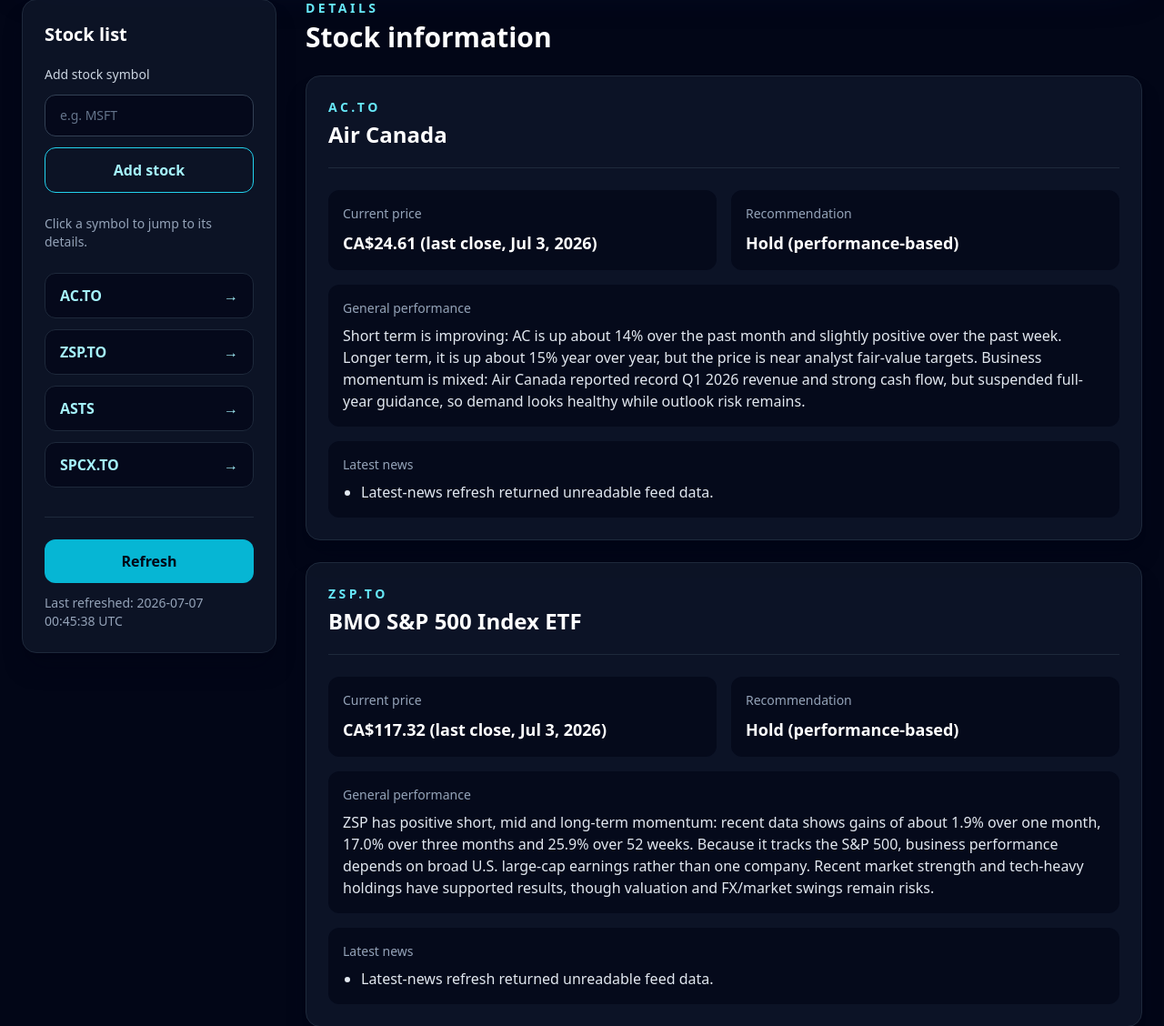
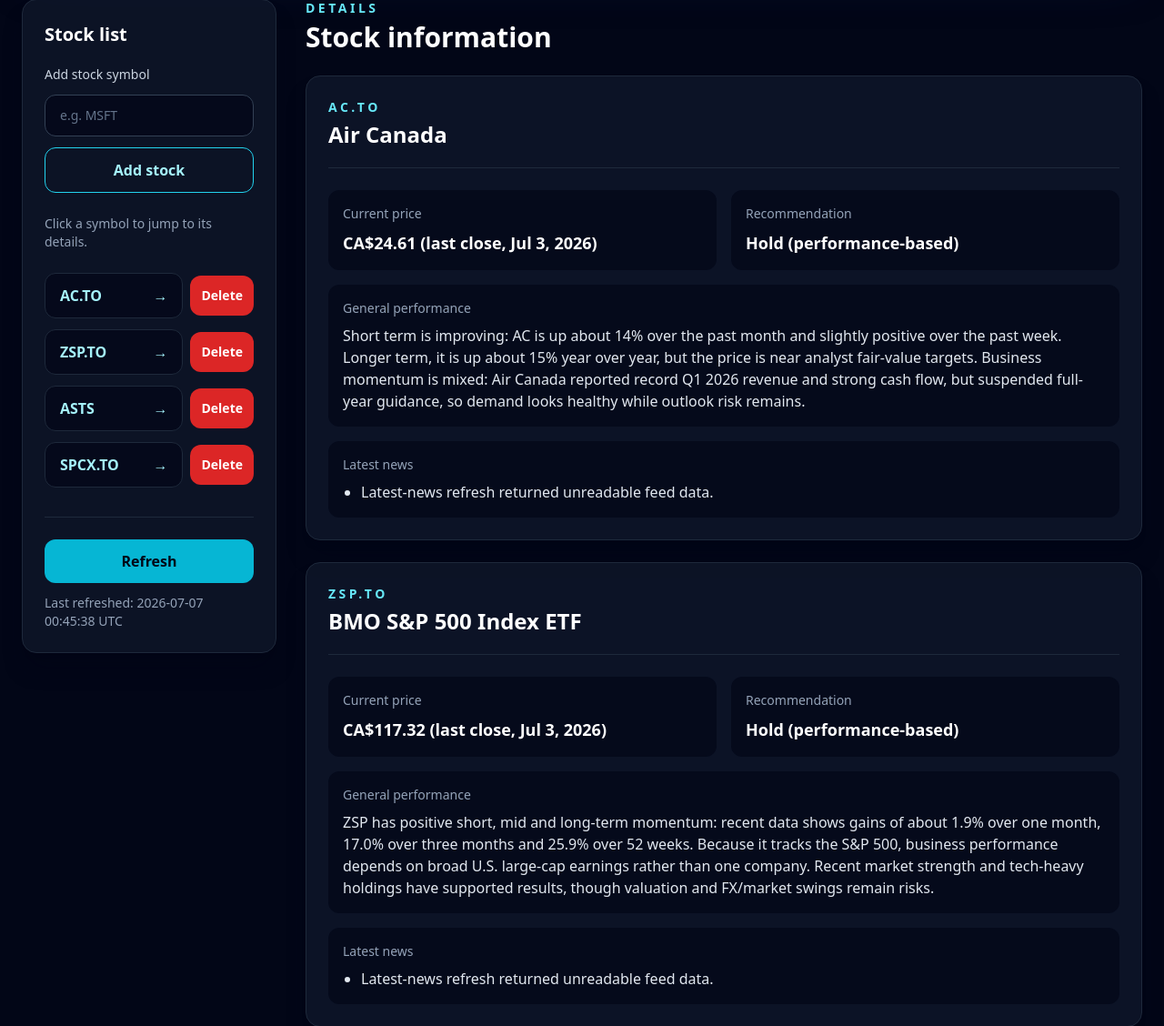
Before and after one commit to encwgwg/SnapshotOfCertainStocks, a Flask app: page / in a window 1280 px wide. Shown: the part 293-1421 px from the top of the page at 91% size. Run offline with Flask 3, Linux system fonts and the light colour scheme; data that the repository does not hold is empty; some libraries are stand-ins or nearby versions.

Commit message:
Add permanent stock deletion

```diff
--- a/app.py
+++ b/app.py
@@ -347,6 +347,20 @@
     save_stocks()
 
 
+def delete_stock_by_symbol(symbol):
+    """Remove a stock from the watchlist and persist the updated list."""
+    normalized_symbol = normalize_stock_symbol(symbol)
+    remaining_stocks = [
+        stock for stock in STOCKS if normalize_stock_symbol(stock["symbol"]) != normalized_symbol
+    ]
+
+    if len(remaining_stocks) == len(STOCKS):
+        return None
+
+    replace_stocks(remaining_stocks)
+    return normalized_symbol
+
+
 def apply_refresh_data(stock):
     """Update a stock with refreshed market information."""
     refreshed_stock = fetch_market_information(stock["symbol"], stock)
@@ -403,5 +417,16 @@
     return jsonify({"stock": new_stock, "added": True}), 201
 
 
+@app.delete("/stocks/<path:symbol>")
+def delete_stock(symbol):
+    """Delete a stock symbol from the watchlist permanently."""
+    deleted_symbol = delete_stock_by_symbol(symbol)
+
+    if not deleted_symbol:
+        return jsonify({"error": "Stock symbol was not found."}), 404
+
+    return jsonify({"deleted": True, "symbol": deleted_symbol})
+
+
 if __name__ == "__main__":
     app.run(debug=True)
--- a/templates/index.html
+++ b/templates/index.html
@@ -28,11 +28,12 @@
                     <nav class="mt-6">
                         <ul id="stock-list" class="space-y-3">
                             {% for stock in stocks %}
-                                <li>
-                                    <a href="#{{ stock.anchor }}" data-stock-link="{{ stock.symbol }}" class="flex items-center justify-between rounded-xl border border-slate-800 bg-slate-950/70 px-4 py-3 font-semibold text-cyan-200 transition hover:border-cyan-400 hover:bg-cyan-400/10 hover:text-white focus:outline-none focus:ring-2 focus:ring-cyan-300">
+                                <li data-stock-list-item="{{ stock.symbol }}" class="flex items-center gap-2">
+                                    <a href="#{{ stock.anchor }}" data-stock-link="{{ stock.symbol }}" class="flex flex-1 items-center justify-between rounded-xl border border-slate-800 bg-slate-950/70 px-4 py-3 font-semibold text-cyan-200 transition hover:border-cyan-400 hover:bg-cyan-400/10 hover:text-white focus:outline-none focus:ring-2 focus:ring-cyan-300">
                                         <span>{{ stock.symbol }}</span>
                                         <span aria-hidden="true">→</span>
                                     </a>
+                                    <button type="button" data-delete-stock="{{ stock.symbol }}" class="rounded-xl bg-red-600 px-3 py-3 text-sm font-semibold text-white transition hover:bg-red-500 focus:outline-none focus:ring-2 focus:ring-red-300">Delete</button>
                                 </li>
                             {% endfor %}
                         </ul>
@@ -95,11 +96,12 @@
         </div>
     </main>
     <template id="stock-list-item-template">
-        <li>
-            <a class="flex items-center justify-between rounded-xl border border-slate-800 bg-slate-950/70 px-4 py-3 font-semibold text-cyan-200 transition hover:border-cyan-400 hover:bg-cyan-400/10 hover:text-white focus:outline-none focus:ring-2 focus:ring-cyan-300">
+        <li class="flex items-center gap-2">
+            <a class="flex flex-1 items-center justify-between rounded-xl border border-slate-800 bg-slate-950/70 px-4 py-3 font-semibold text-cyan-200 transition hover:border-cyan-400 hover:bg-cyan-400/10 hover:text-white focus:outline-none focus:ring-2 focus:ring-cyan-300">
                 <span data-template-field="symbol"></span>
                 <span aria-hidden="true">→</span>
             </a>
+            <button type="button" data-delete-stock class="rounded-xl bg-red-600 px-3 py-3 text-sm font-semibold text-white transition hover:bg-red-500 focus:outline-none focus:ring-2 focus:ring-red-300">Delete</button>
         </li>
     </template>
 
@@ -162,20 +164,24 @@
         }
 
         function addStockToList(stock) {
-            if (document.querySelector(`[data-stock-link="${stock.symbol}"]`)) {
+            if (document.querySelector(stockAttributeSelector("data-stock-link", stock.symbol))) {
                 return;
             }
 
             const listItem = stockListItemTemplate.content.cloneNode(true);
+            const listItemElement = listItem.querySelector("li");
             const link = listItem.querySelector("a");
+            const deleteButton = listItem.querySelector("[data-delete-stock]");
+            listItemElement.dataset.stockListItem = stock.symbol;
             link.href = `#${stock.anchor}`;
             link.dataset.stockLink = stock.symbol;
+            deleteButton.dataset.deleteStock = stock.symbol;
             listItem.querySelector('[data-template-field="symbol"]').textContent = stock.symbol;
             stockList.appendChild(listItem);
         }
 
         function addStockCard(stock) {
-            if (document.querySelector(`[data-stock-card="${stock.symbol}"]`)) {
+            if (document.querySelector(stockAttributeSelector("data-stock-card", stock.symbol))) {
                 return;
             }
 
@@ -189,8 +195,12 @@
             updateStockCard(stock);
         }
 
+        function stockAttributeSelector(attributeName, symbol) {
+            return `[${attributeName}="${CSS.escape(symbol)}"]`;
+        }
+
         function updateStockCard(stock) {
-            const stockCard = document.querySelector(`[data-stock-card="${stock.symbol}"]`);
+            const stockCard = document.querySelector(stockAttributeSelector("data-stock-card", stock.symbol));
             if (!stockCard) {
                 return;
             }
@@ -201,6 +211,32 @@
 
             const latestNewsList = stockCard.querySelector('[data-stock-field="latest_news"]');
             renderLatestNews(latestNewsList, stock.latest_news);
+        }
+
+        function removeStockFromPage(symbol) {
+            document.querySelector(stockAttributeSelector("data-stock-list-item", symbol))?.remove();
+            document.querySelector(stockAttributeSelector("data-stock-card", symbol))?.remove();
+        }
+
+        async function deleteStock(symbol, deleteButton) {
+            deleteButton.disabled = true;
+            deleteButton.textContent = "Deleting...";
+
+            try {
+                const response = await fetch(`/stocks/${encodeURIComponent(symbol)}`, { method: "DELETE" });
+                const data = await response.json();
+
+                if (!response.ok) {
+                    throw new Error(data.error || "Unable to delete stock.");
+                }
+
+                removeStockFromPage(data.symbol);
+                addStockStatus.textContent = `${data.symbol} deleted permanently from the stock list.`;
+            } catch (error) {
+                deleteButton.disabled = false;
+                deleteButton.textContent = "Delete";
+                addStockStatus.textContent = error.message;
+            }
         }
 
         addStockForm.addEventListener("submit", async (event) => {
@@ -233,6 +269,16 @@
             }
         });
 
+        stockList.addEventListener("click", (event) => {
+            const deleteButton = event.target.closest("[data-delete-stock]");
+
+            if (!deleteButton) {
+                return;
+            }
+
+            deleteStock(deleteButton.dataset.deleteStock, deleteButton);
+        });
+
         refreshButton.addEventListener("click", async () => {
             setRefreshLoading(true);
 
```
